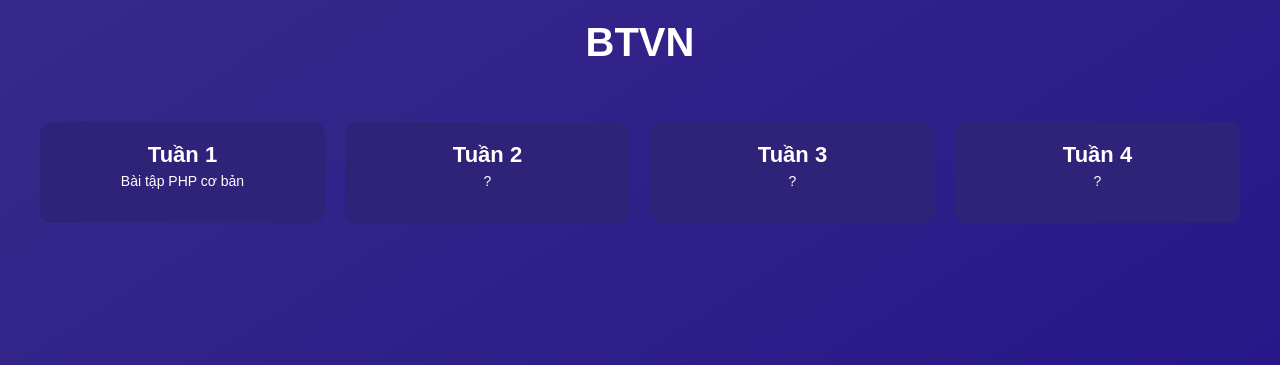
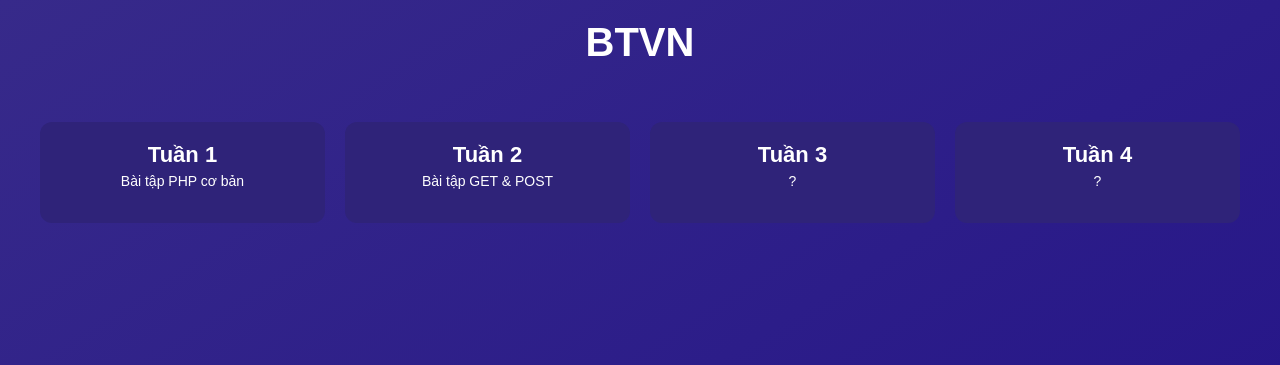
Before and after one commit to StudyCodeEr/LapTrinhWeb_PHP, a PHP site: page / in a window 1280 px wide. Shown: the top 365 px of the page. Run offline with PHP 8.4, Linux system fonts and the light colour scheme.

Commit message:
Sua-tieu-de-week-2

```diff
--- a/index.php
+++ b/index.php
@@ -14,7 +14,7 @@
         </a>
         <a class="week-box" href="week2.php">
             <h2>Tuần 2</h2>
-            <p>?</p>
+            <p>Bài tập GET & POST</p>
         </a>
         <a class="week-box" href="week3.php">
             <h2>Tuần 3</h2>
```
